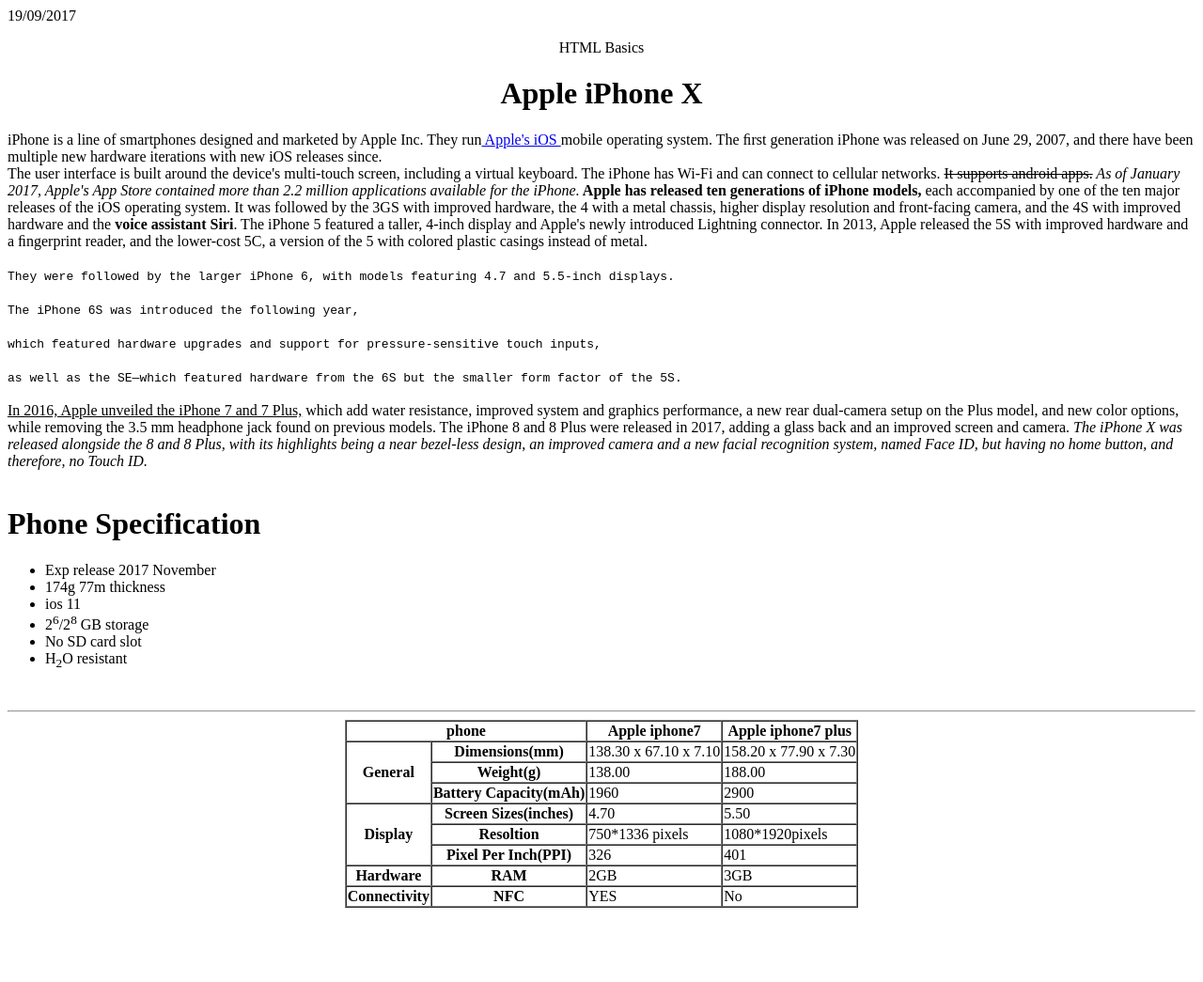
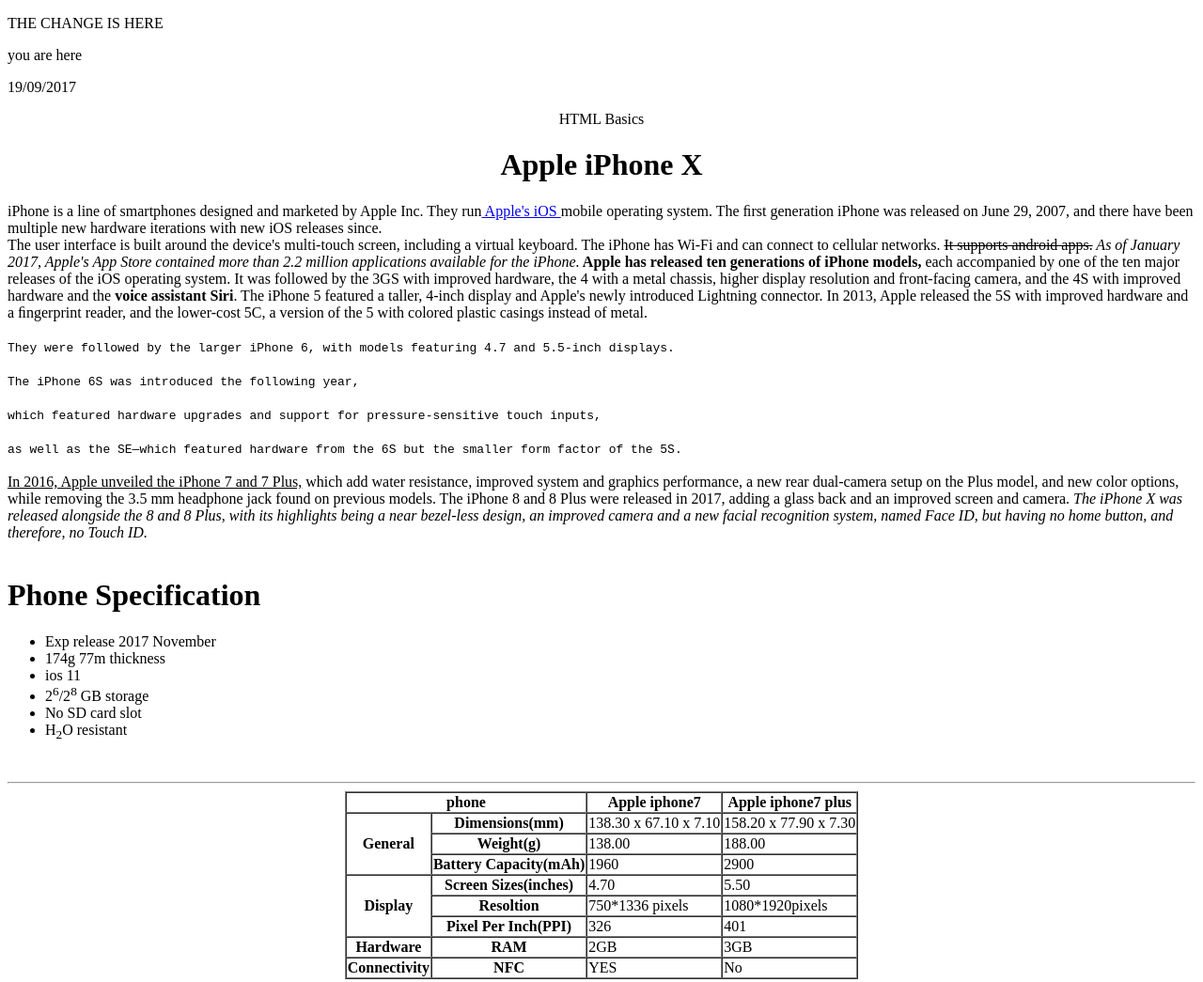
Before and after one commit to dhruv-chitkara27/dhruv, a plain HTML site: page BASICS.HTML in a window 1280 px wide. Shown: the whole page at 94% size. Before the commit the page ends 974 px from the top, so only its background shows below. Drawn offline with Linux system fonts and the light colour scheme.

Commit message:
commit 3

```diff
--- a/BASICS.HTML
+++ b/BASICS.HTML
@@ -6,6 +6,10 @@
         </TITLE>
     </HEAD>
     <BODY>
+
+
+        <p>THE CHANGE IS HERE</p>
+        <P>you are here</P>
         19/09/2017
           <p align="center">HTML Basics</p>
                                                 <H1 align="center">Apple iPhone X</H1>
```
